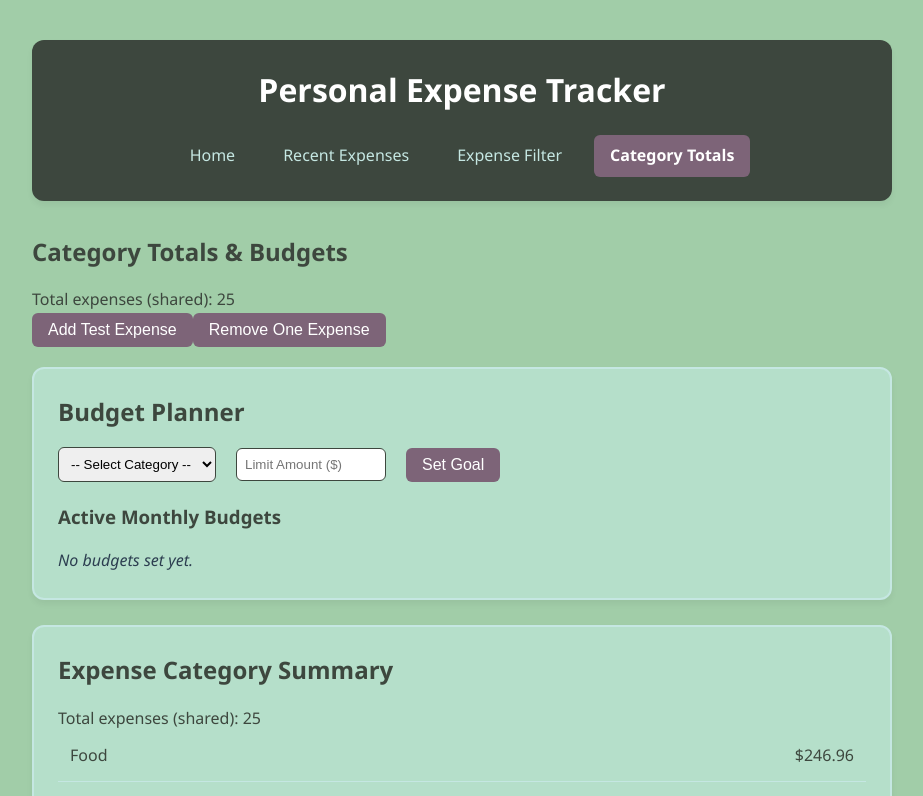
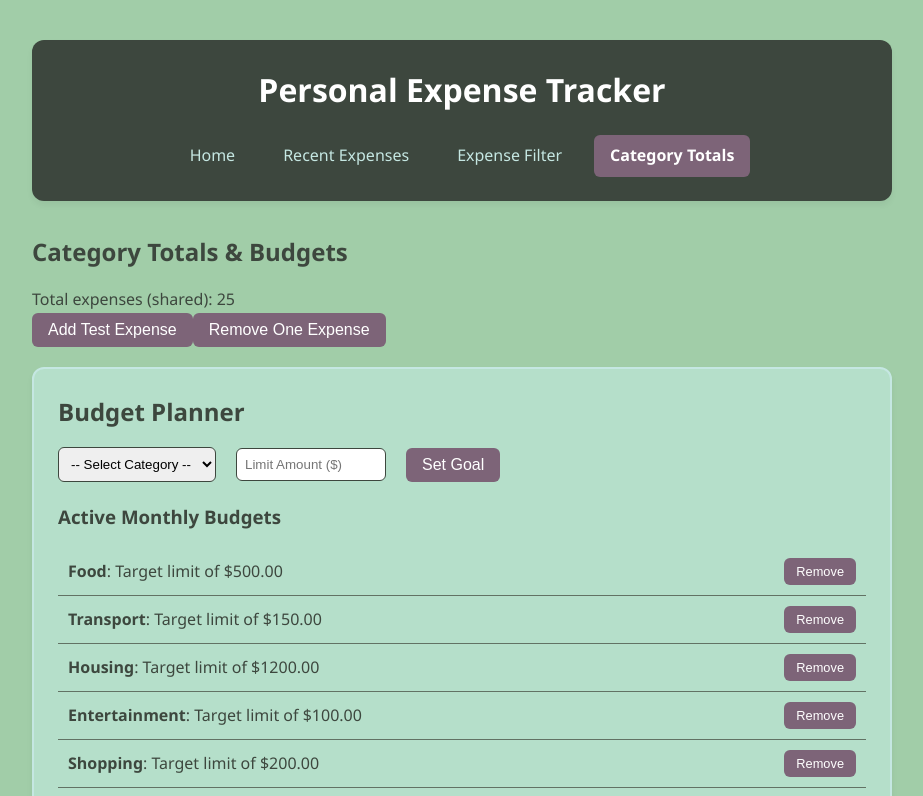
Before and after one commit to ntolentino4/group-6-full-stack-project, a React (Vite) app in the folder vite-project/: page /category-totals in a window 1280 px wide. Shown: the top 796 px of the page, without its empty margins (178-1101 px from the left). Built offline with nearby package versions, Linux system fonts and the light colour scheme.

Commit message:
feat: Updated and fixed prop-drilling inside App.tsx and CategoryTotalPage.

```diff
--- a/vite-project/src/App.tsx
+++ b/vite-project/src/App.tsx
@@ -1,4 +1,3 @@
-import { useState } from "react";
 import { Routes, Route } from "react-router-dom";
 import "./App.css";
 
@@ -8,29 +7,16 @@
 import RecentExpensesPage from "./pages/RecentExpensesPage";
 import CategoryTotalsPage from "./pages/CategoryTotalsPage";
 
-import type { BudgetGoal } from "./types";
-
 function App() {
-  const [budgetGoals, setBudgetGoals] = useState<BudgetGoal[]>([]);
 
   return (
     <Routes>
       <Route element={<Layout />}>
         <Route path="/" element={<HomePage />} />
-
         <Route path="/expense-filter" element={<ExpenseFilterPage />} />
-
         <Route path="/recent-expenses" element={<RecentExpensesPage />} />
 
-        <Route
-          path="/category-totals"
-          element={
-            <CategoryTotalsPage
-              budgetGoals={budgetGoals}
-              setBudgetGoals={setBudgetGoals}
-            />
-          }
-        />
+        <Route path="/category-totals" element={<CategoryTotalsPage />} />
       </Route>
     </Routes>
   );
--- a/vite-project/src/pages/CategoryTotalsPage.tsx
+++ b/vite-project/src/pages/CategoryTotalsPage.tsx
@@ -1,15 +1,12 @@
 import { useState } from "react";
-import type { ExpenseCategory, BudgetGoal } from "../types";
+import type { ExpenseCategory } from "../types";
 import { CategorySummary } from "../components/category-summary/CategorySummary";
 import ListPanel from "../components/shared/ListPanel";
+
 import { useExpenses } from "../hooks/useExpenses";
+import { useBudgets } from "../hooks/useBudgets";
 
 import "../components/category-summary/CategorySummary.css";
-
-type Props = {
-  budgetGoals: BudgetGoal[];
-  setBudgetGoals: React.Dispatch<React.SetStateAction<BudgetGoal[]>>;
-};
 
 const ALL_CATEGORIES: ExpenseCategory[] = [
   "Food",
@@ -20,34 +17,26 @@
   "Health",
 ];
 
-const CategoryTotalsPage = ({ budgetGoals, setBudgetGoals }: Props) => {
+const CategoryTotalsPage = () => {
   const { expenses, addExpense, removeExpense } = useExpenses();
+  const { budgetGoals, addBudget, removeBudget } = useBudgets();
+
   const [formCategory, setFormCategory] = useState<ExpenseCategory | "">("");
   const [formAmount, setFormAmount] = useState<string>("");
 
-  const handleAddBudget = (e: React.FormEvent) => {
+  const handleAddBudget = async (e: React.FormEvent) => {
     e.preventDefault();
     if (!formCategory || !formAmount) return;
 
-    if (budgetGoals.some((b) => b.category === formCategory)) {
-      alert(`You already have a budget for ${formCategory}`);
-      return;
+    const success = await addBudget(formCategory, formAmount);
+    if (success) {
+      setFormCategory("");
+      setFormAmount("");
     }
-
-    const newBudget: BudgetGoal = {
-      id: Date.now(),
-      category: formCategory,
-      limit: parseFloat(formAmount),
-    };
-
-    setBudgetGoals((prev) => [...prev, newBudget]);
-
-    setFormCategory("");
-    setFormAmount("");
   };
 
   const handleRemoveBudget = (id: number) => {
-    setBudgetGoals((prev) => prev.filter((goal) => goal.id !== id));
+    removeBudget(id);
   };
 
   const addTestExpense = () => {
```
